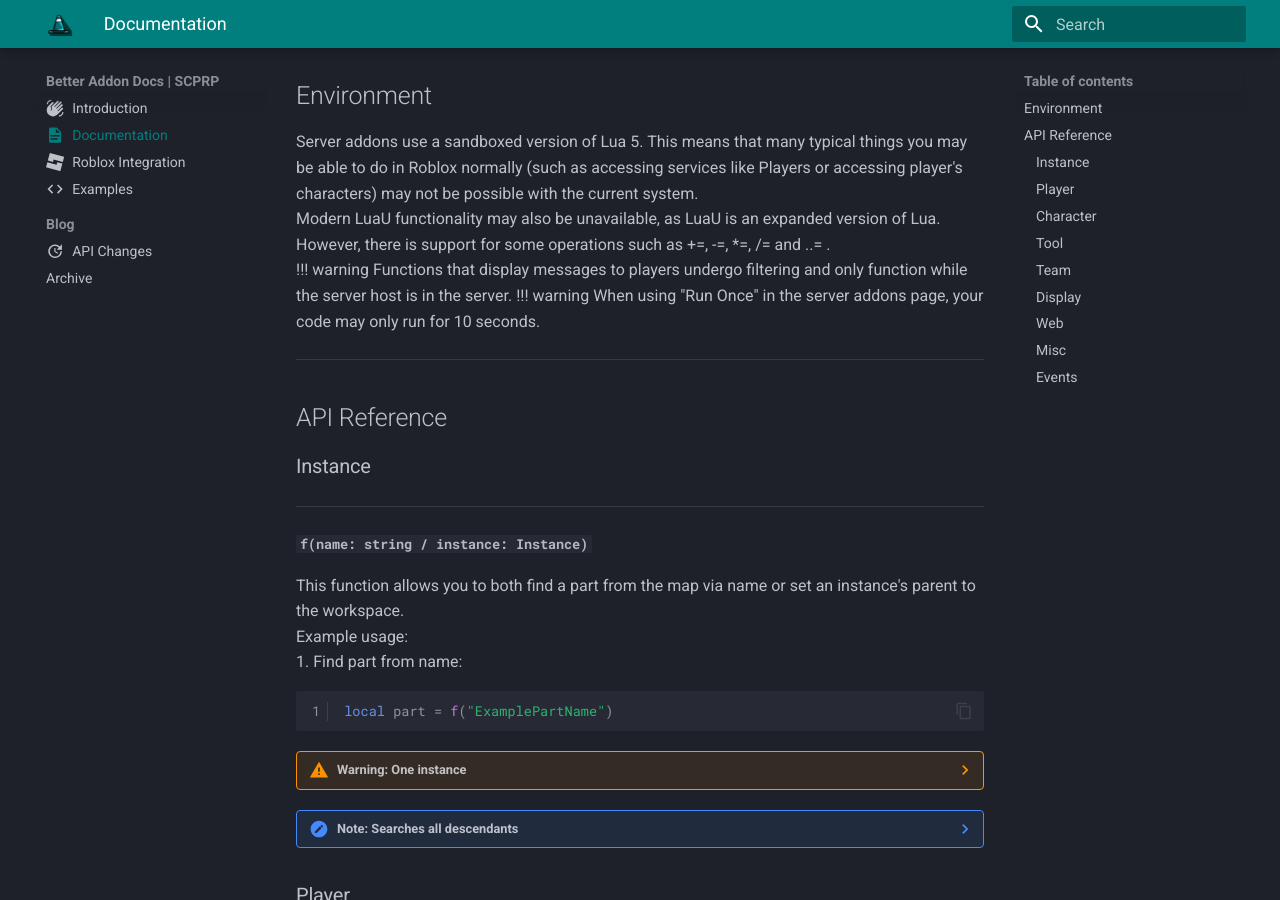
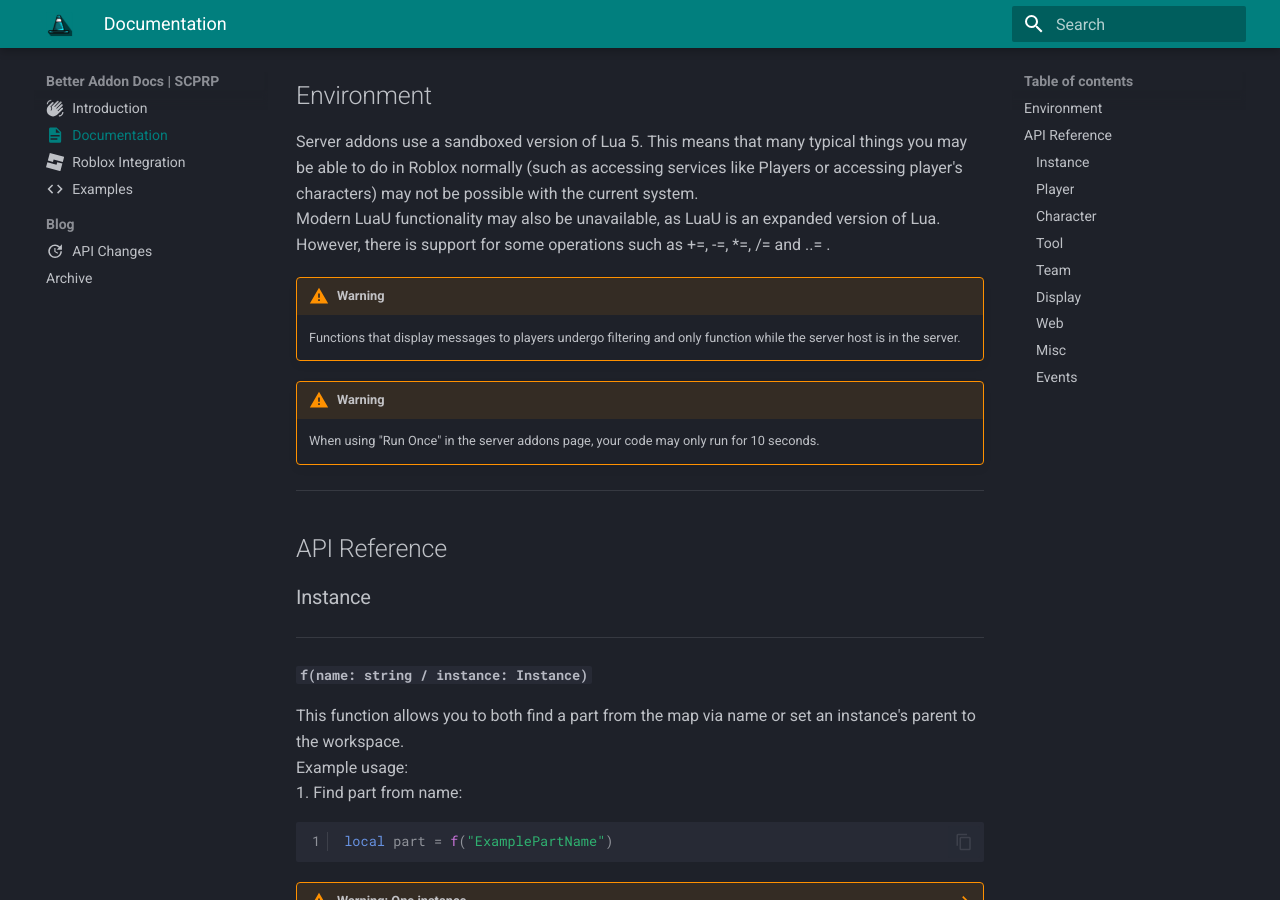
Before and after one commit to cifiuqa/addon-docs, an MkDocs documentation site: the page built from docs/docs.md, in a window 1280 px wide and 900 px high, scrolled down 414 px. Built offline with MkDocs 1.6.1 and Material for MkDocs 9.7.7, drawn with Linux system fonts in a browser that asks for light colours; some of the changed lines change nothing that is shown.

Commit message:
trust me fixed this time

```diff
--- a/mkdocs.yml
+++ b/mkdocs.yml
@@ -47,10 +47,10 @@
   - toc:
       permalink: true
       toc_depth: 3
+  - admonition
 plugins:
   - blog:
       blog_dir: blog
-  - admonition
   - search
 
 nav:
```
